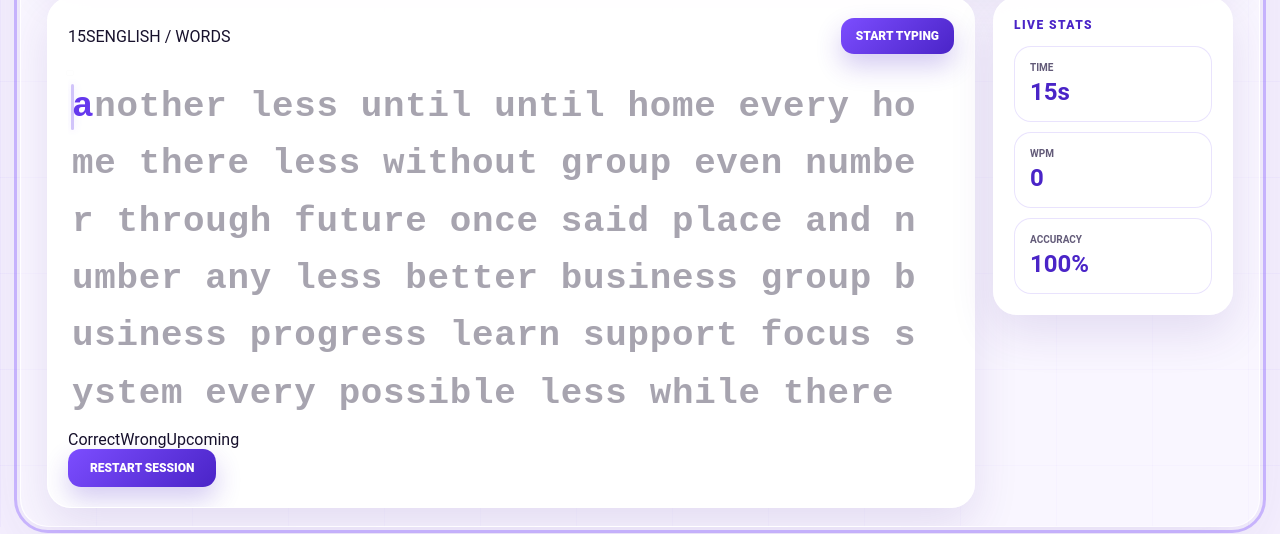
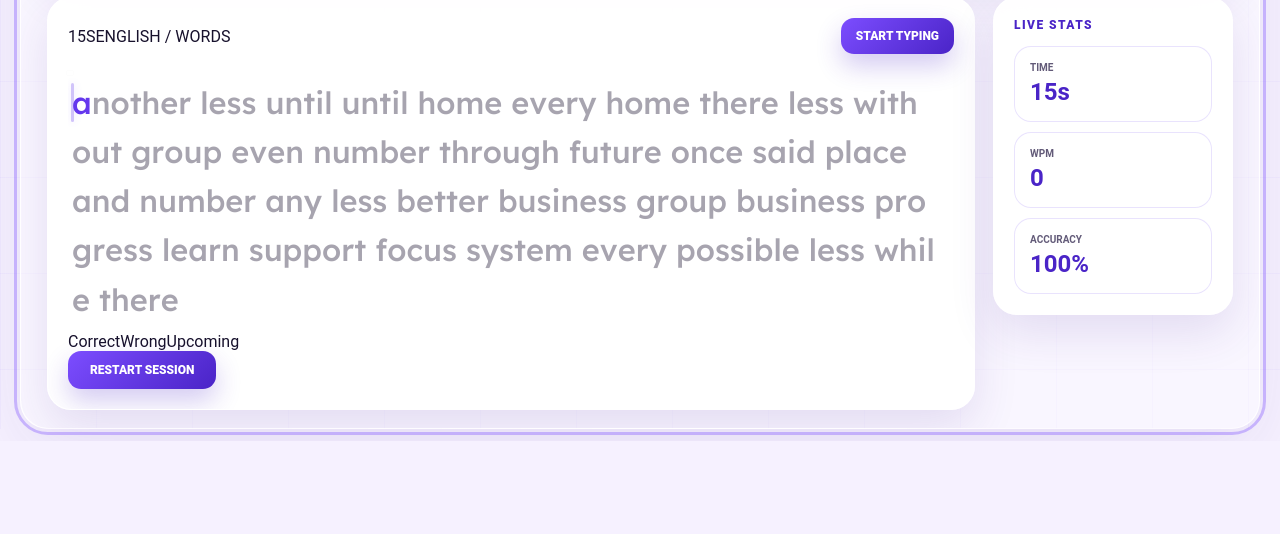
Before and after one commit to mohdaffan54511-cmyk/TeksType, a React (Vite) app: page / in a window 1280 px wide. Shown: the part 891-1425 px from the top of the page. After the commit the page ends 1332 px from the top, so only its background shows below. Built offline with nearby package versions, Linux system fonts and the light colour scheme; no server answers.

Commit message:
Modify typography and import new fonts in App.css
Updated font styles and adjusted typography settings for better readability.

```diff
--- a/src/App.css
+++ b/src/App.css
@@ -1,3 +1,5 @@
+@import url('https://fonts.googleapis.com/css2?family=Lexend+Deca:wght@400;500;600&family=Noto+Sans+Devanagari:wght@400;500;600&display=swap');
+
 /* =========================================================
    1. ROOT VARIABLES & GLOBAL RESET
    ========================================================= */
@@ -384,20 +386,20 @@ kbd {
 .restart-button { padding: 12px 22px; font-size: 12px; }
 
 /* =========================================================
-   6. MONKEYTYPE MONOSPACE TYPING TEXT & CARET
+   6. MONKEYTYPE TYPING TEXT & CARET
    ========================================================= */
 .typing-text {
-  font-family: "Roboto Mono", "Fira Code", "Courier New", monospace !important;
+  font-family: 'Lexend Deca', 'Noto Sans Devanagari', -apple-system, BlinkMacSystemFont, "Segoe UI", Roboto, sans-serif !important;
   min-height: 250px;
   max-height: 390px;
   padding: 8px 4px;
   overflow-y: auto;
   scrollbar-gutter: stable;
   color: rgba(23, 17, 44, 0.38);
-  font-size: clamp(26px, 2.8vw, 38px);
+  font-size: clamp(24px, 2.4vw, 32px);
   line-height: 1.6;
-  letter-spacing: 0.02em;
-  font-weight: 600;
+  letter-spacing: 0;
+  font-weight: 500;
   white-space: pre-wrap;
   word-break: break-word;
   position: relative;
```
